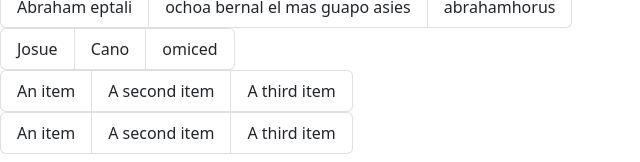
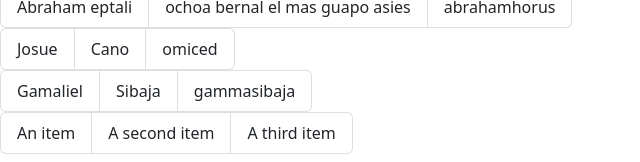
Before and after one commit to Omiced/Equipo6_tabla, a plain HTML site: page index.html in a window 1280 px wide. Shown: the part 238-400 px from the top of the page, without its empty margins (0-640 px from the left). Drawn offline with nearby package versions, Linux system fonts and the light colour scheme.

Commit message:
agregue usuario gamaliel

```diff
--- a/index.html
+++ b/index.html
@@ -47,9 +47,9 @@
         <li class="list-group-item">omiced</li>
       </ul>
       <ul class="list-group list-group-horizontal-md flex-fill">
-        <li class="list-group-item">An item</li>
-        <li class="list-group-item">A second item</li>
-        <li class="list-group-item">A third item</li>
+        <li class="list-group-item">Gamaliel</li>
+        <li class="list-group-item">Sibaja</li>
+        <li class="list-group-item">gammasibaja</li>
       </ul>
       <ul class="list-group list-group-horizontal-md flex-fill">
         <li class="list-group-item">An item</li>
```
